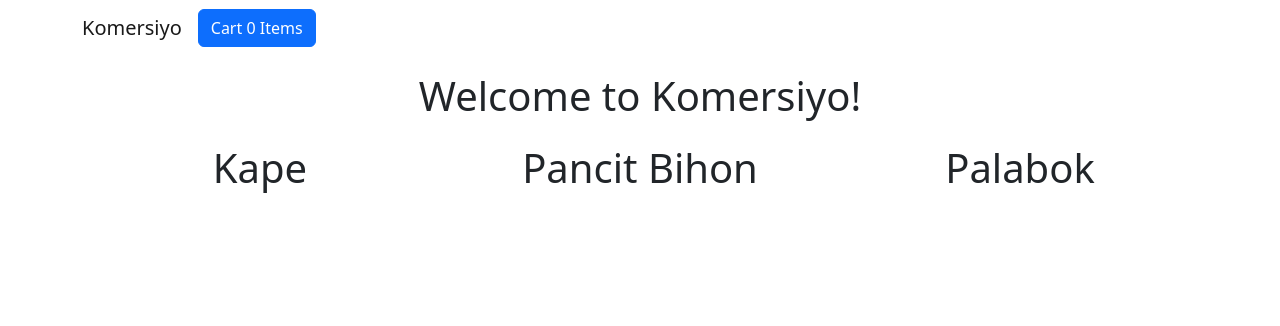
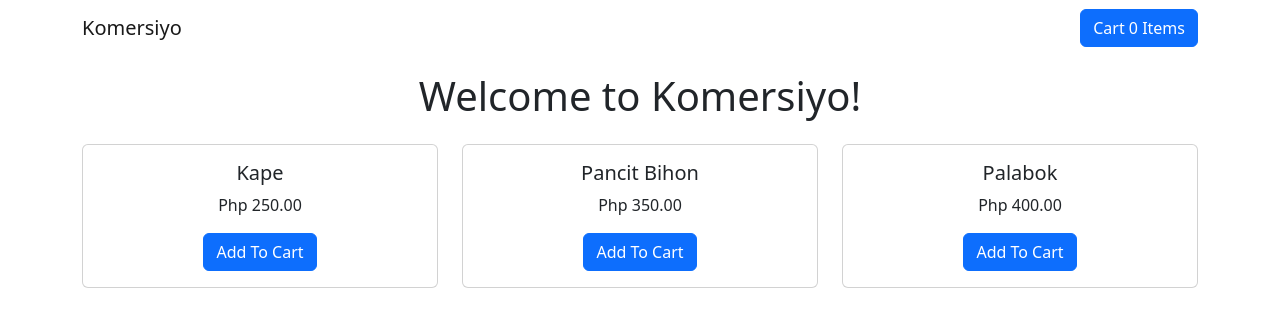
Before and after one commit to haroldjeshua/fw-playground, a React (Vite) app in the folder shopping-cart-react/: page / in a window 1280 px wide. Shown: the top 326 px of the page. Built offline with nearby package versions, Linux system fonts and the light colour scheme.

Commit message:
ADD: product card component; MOD: navbar and store page

```diff
--- a/shopping-cart-react/src/components/Navbar.jsx
+++ b/shopping-cart-react/src/components/Navbar.jsx
@@ -6,7 +6,7 @@
     <Navbar expand="sm">
       <Navbar.Brand href="/">Komersiyo</Navbar.Brand>
       <Navbar.Toggle />
-      <Navbar.Collapse>
+      <Navbar.Collapse className="justify-content-end">
         <Button>Cart 0 Items</Button>
       </Navbar.Collapse>
     </Navbar>
--- /dev/null
+++ b/shopping-cart-react/src/components/ProductCard.jsx
@@ -0,0 +1,17 @@
+import { Card, Button, Form, Row, Col } from "react-bootstrap";
+
+const ProductCard = (props) => {
+  const product = props.product;
+
+  return (
+    <Card>
+      <Card.Body>
+        <Card.Title>{product.title}</Card.Title>
+        <Card.Text>Php {product.price}.00</Card.Text>
+        <Button variant="primary">Add To Cart</Button>
+      </Card.Body>
+    </Card>
+  );
+};
+
+export default ProductCard;
--- a/shopping-cart-react/src/pages/Store.jsx
+++ b/shopping-cart-react/src/pages/Store.jsx
@@ -1,5 +1,6 @@
 import { Row, Col } from "react-bootstrap";
 import { productsArray } from "../productStore";
+import ProductCard from "../components/ProductCard";
 
 const Store = () => {
   return (
@@ -10,7 +11,7 @@
       <Row xs={1} md={3} className="g-4">
         {productsArray.map((product, idx) => (
           <Col align="center" key={idx}>
-            <h1>{product.title}</h1>
+            <ProductCard product={product} />
           </Col>
         ))}
       </Row>
```
